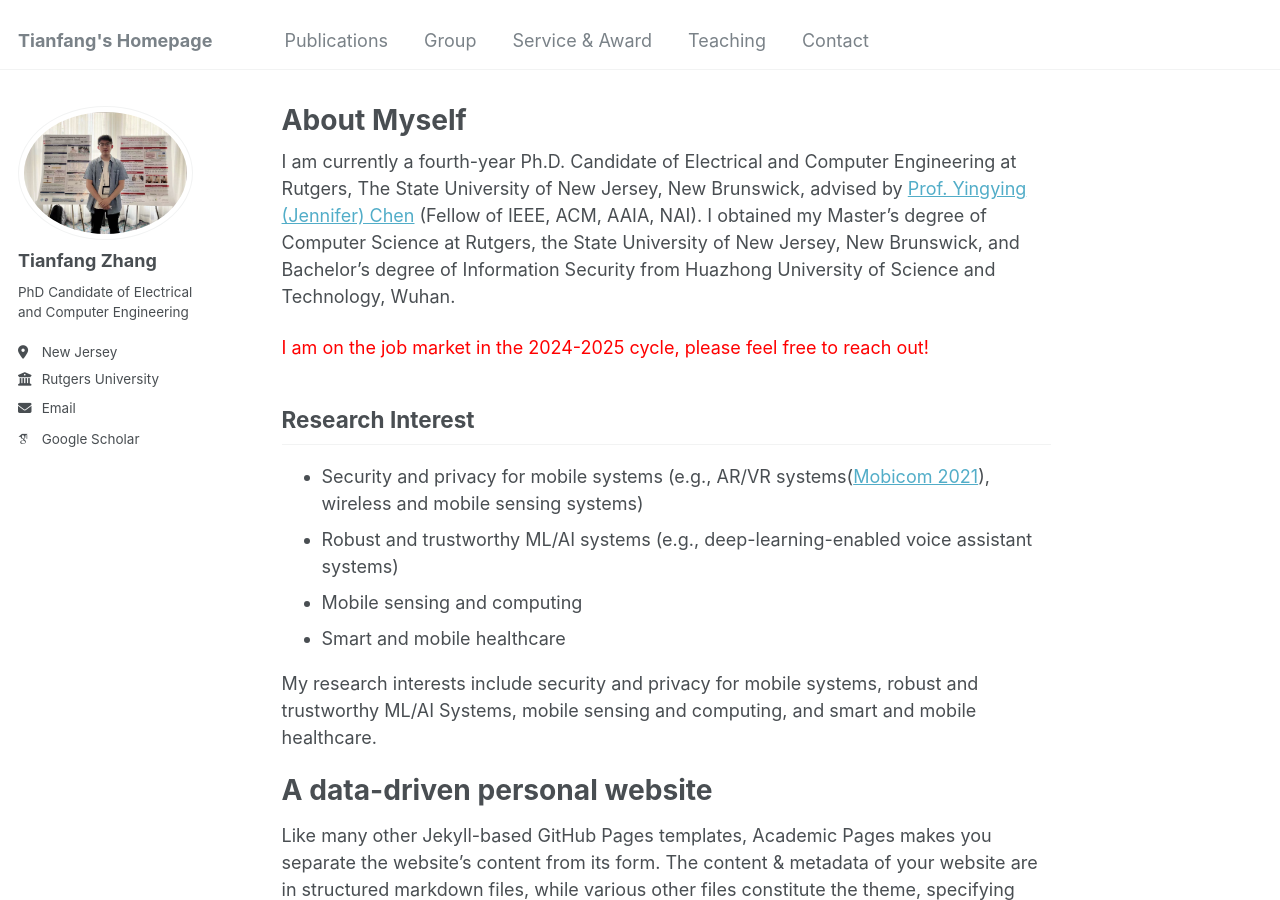
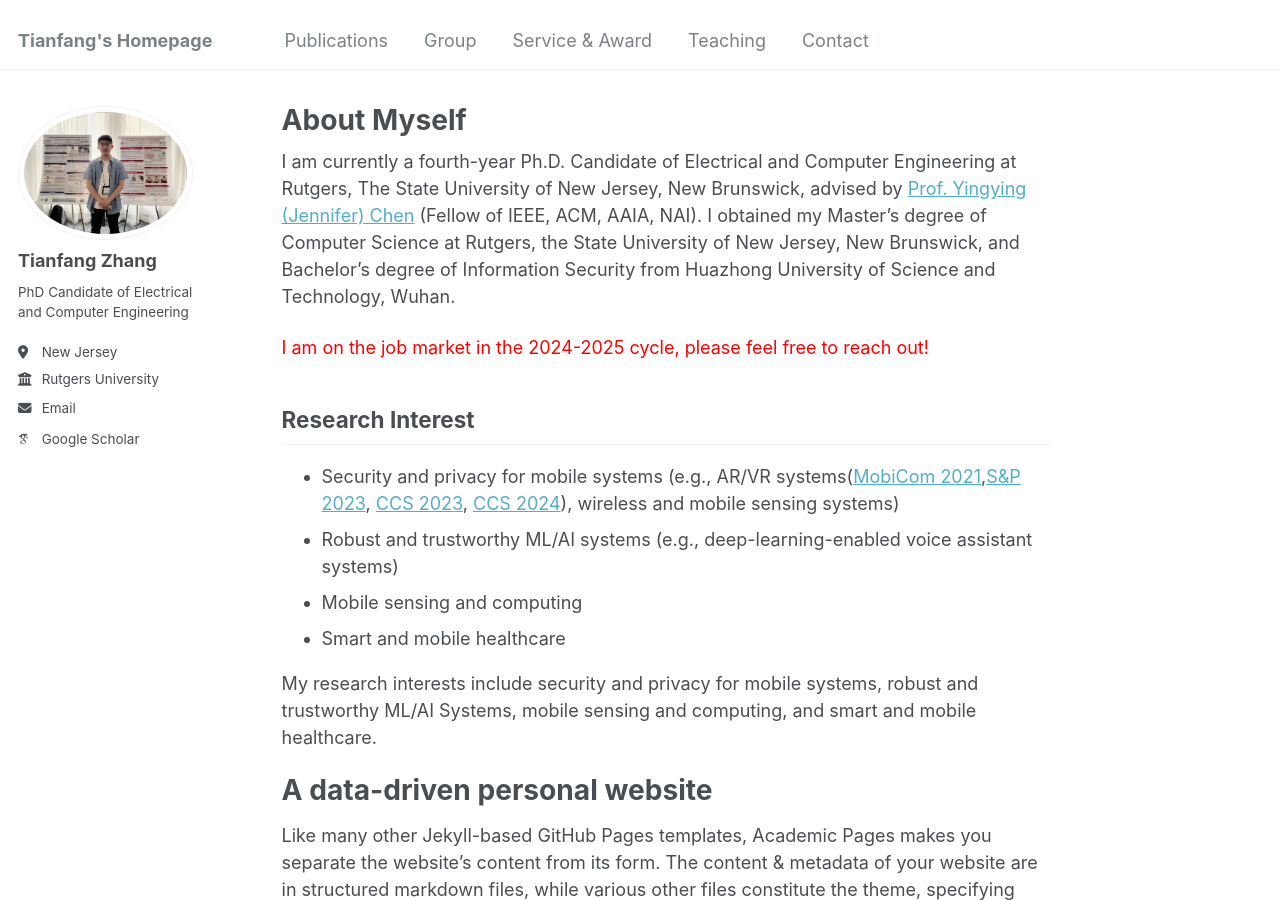
Before and after one commit to tianfang96/tianfang96.github.io, a Jekyll site: the page built from _pages/about.md, in a window 1280 px wide and 900 px high. Built offline with Jekyll 4.4.1, drawn with Linux system fonts in a browser that asks for light colours; some web fonts are replaced.

Commit message:
Update about.md

```diff
--- a/_pages/about.md
+++ b/_pages/about.md
@@ -12,7 +12,7 @@ I am currently a fourth-year Ph.D. Candidate of Electrical and Computer Engineer
 
 Research Interest
 ----------
-- Security and privacy for mobile systems (e.g., AR/VR systems([Mobicom 2021](https://www.winlab.rutgers.edu/~yychen/papers/FaceMic.pdf)), wireless and mobile sensing systems)
+- Security and privacy for mobile systems (e.g., AR/VR systems([MobiCom 2021](https://www.winlab.rutgers.edu/~yychen/papers/FaceMic.pdf),[S&P 2023](https://eceweb1.rutgers.edu/~daisylab/papers/Privacy%20Leakage%20via%20Unrestricted%20Motion-Position%20Sensors%20in%20the%20Age%20of%20Virtual%20Reality.pdf), [CCS 2023](https://web.njit.edu/~cs638/paper/FaceReader%20Unobtrusively%20Mining%20Vital%20Signs%20and%20Vital%20Sign%20Embedded%20Sensitive%20Info%20via%20ARVR%20Motion%20Sensors.pdf), [CCS 2024](https://www.winlab.rutgers.edu/~yychen/daisylab/papers/SAFARI%20Speech-Associated%20Facial%20Authentication%20for%20ARVR%20Settings%20via%20Robust%20VIbration%20Signatures.pdf)), wireless and mobile sensing systems)
 - Robust and trustworthy ML/AI systems (e.g., deep-learning-enabled voice assistant systems)
 - Mobile sensing and computing
 - Smart and mobile healthcare
```
